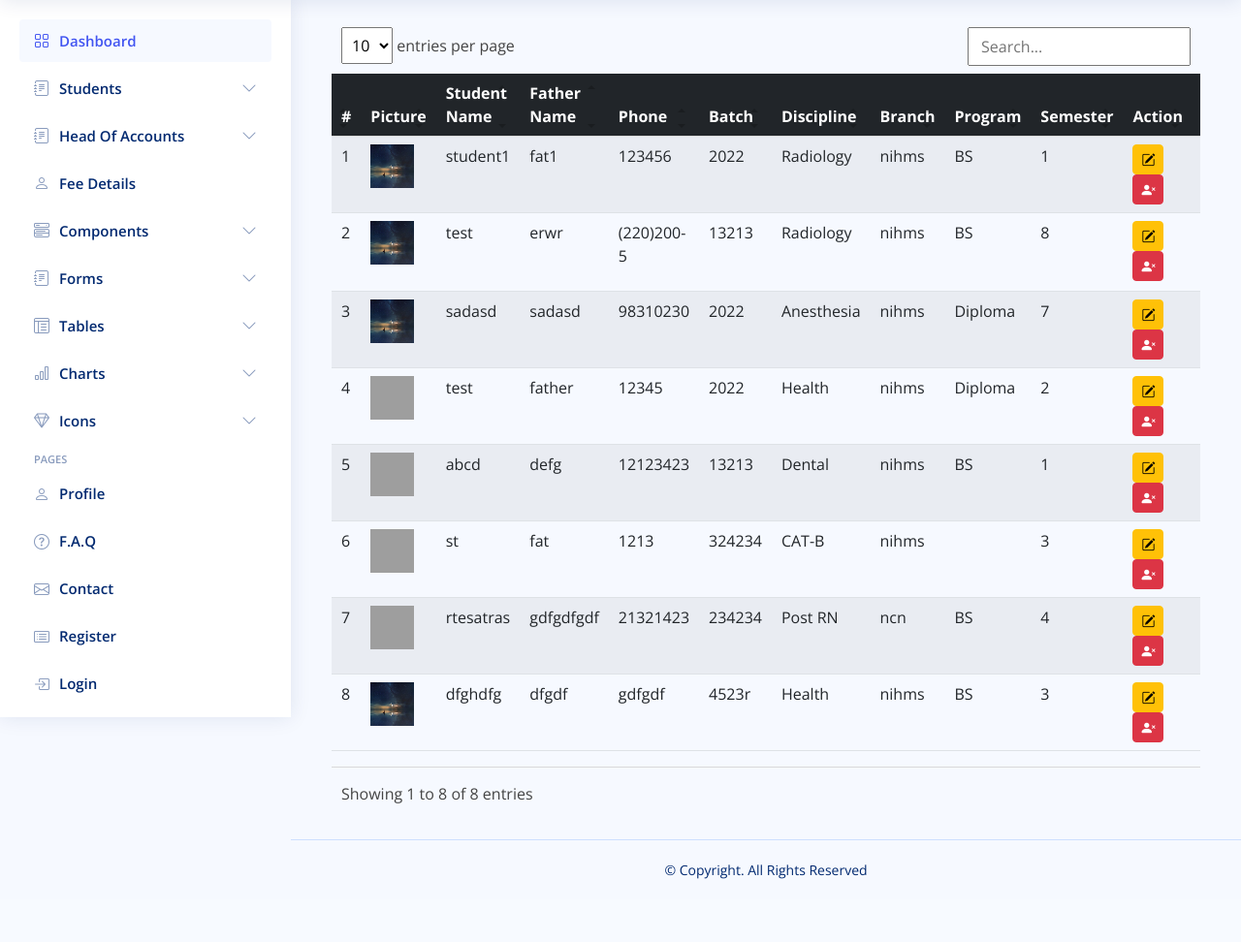
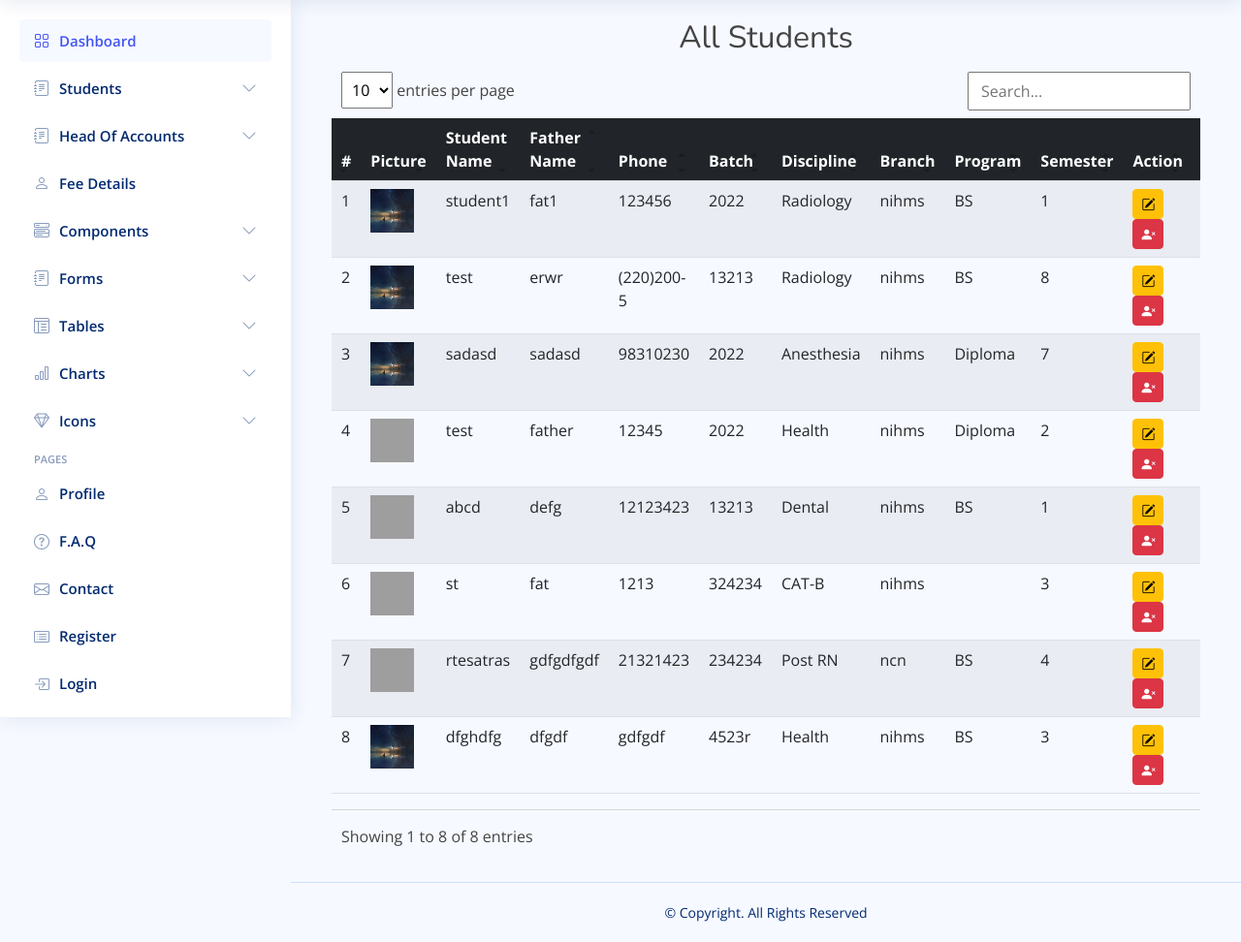
Before and after one commit to saadrehman11/school_management, a PHP site: page /views/students/students.php in a window 1280 px wide. Shown: the part 60-1032 px from the top of the page at 97% size. Before the commit the page ends 967 px from the top, so only its background shows below. Run offline with PHP 8.4, Linux system fonts and the light colour scheme; data comes from the database, SQL or seed files in the repository; some libraries are stand-ins or nearby versions; grey boxes are pictures that could not be loaded.

Commit message:
added heading to all Students

```diff
--- a/views/students/students.php
+++ b/views/students/students.php
@@ -3,6 +3,7 @@ include '../../includes/header.php';
 include '../../includes/sidebar.php';
 ?>
 <main id="main" class="main">
+  <div class="d-flex justify-content-center"><h2>All Students</h2></div>
 <div class="container-fluid">
 
 <div class="table-responsive">
@@ -49,26 +50,26 @@ include '../../includes/sidebar.php';
           <img src="../../<?=$row['picture_path']?>" height="45" width="45">
         </td>
         <td>
-          <p class="text-sm"><?=$row['student_name']?></p></td>
+          <p class="mb-0 text-sm"><?=$row['student_name']?></p></td>
         <td>
-          <p class="text-sm"><?=$row['father_name']?></p>
+          <p class="mb-0 text-sm"><?=$row['father_name']?></p>
         </td>
         <td>
-          <p class="text-sm"><?=$row['phone']?></p></td>
+          <p class="mb-0 text-sm"><?=$row['phone']?></p></td>
         <td>
-          <p class="text-sm"><?=$row['batch']?></p>
+          <p class="mb-0 text-sm"><?=$row['batch']?></p>
         </td>
         <td>
-          <p class="text-sm"><?=$discipline_name?></p>
+          <p class="mb-0 text-sm"><?=$discipline_name?></p>
         </td>
         <td>
-          <p class="text-sm"><?=$discipline_branch?></p>
+          <p class="mb-0 text-sm"><?=$discipline_branch?></p>
         </td>
         <td>
-          <p class="text-sm"><?=$discipline_program?></p>
+          <p class="mb-0 text-sm"><?=$discipline_program?></p>
         </td>
         <td>
-          <p class="text-sm"><?=$semester?></p>
+          <p class="mb-0 text-sm"><?=$semester?></p>
         </td>
         <td>
           <div>
@@ -80,11 +81,11 @@ include '../../includes/sidebar.php';
           <?php
           if($row['status'] == '1'){
             ?>
-              <p class="text-white bg-success text-sm p-2 text-center">Active</p>
+              <p class="mb-0 text-white bg-success text-sm p-2 text-center">Active</p>
             <?php
           }elseif($row['status'] == '2'){
             ?>
-              <p class="text-white bg-danger text-sm p-2 text-center">InActive</p>
+              <p class="mb-0 text-white bg-danger text-sm p-2 text-center">InActive</p>
             <?php
           }
         ?>
```
